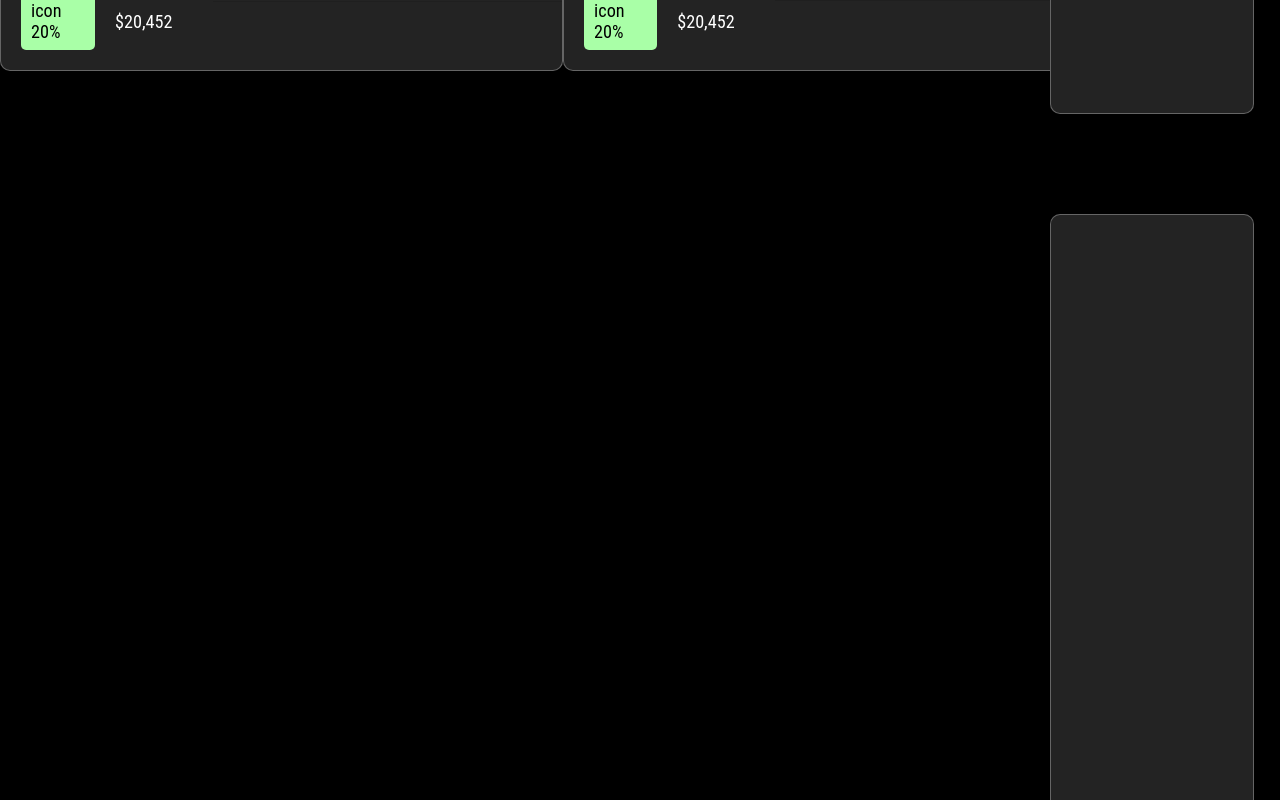
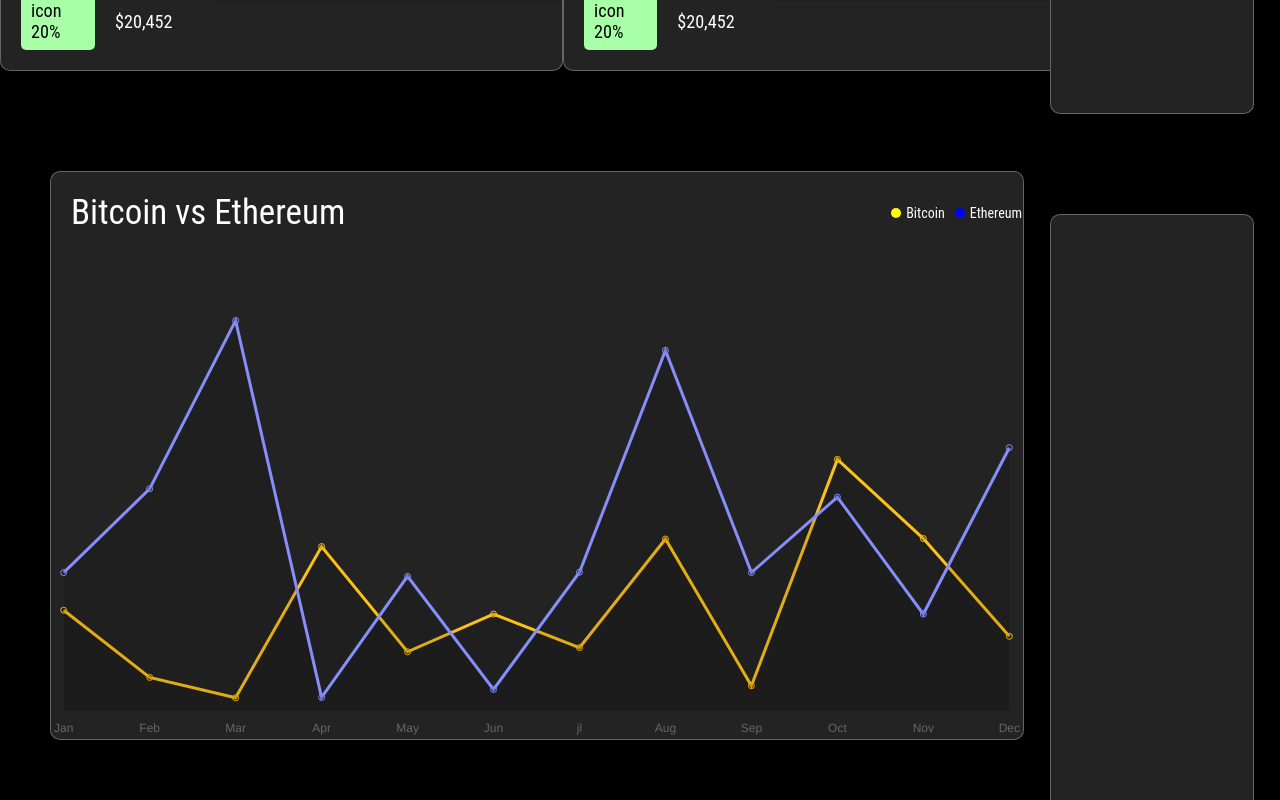
Before and after one commit to truevoidfalse/Mining, a React (Vite) app in the folder Mining/: page / in a window 1280 px wide. Shown: the part 300-1100 px from the top of the page. Built offline with nearby package versions, Linux system fonts and the light colour scheme; no server answers.

Commit message:
add ChartLine

```diff
--- a/Mining/src/UI/AreaLine/AreaLine.jsx
+++ b/Mining/src/UI/AreaLine/AreaLine.jsx
@@ -11,8 +11,8 @@
     Legend,
 } from 'chart.js';
 
+export const AreaLine = ({ props, width, height }) => {
 
-export const AreaLine = ({props, width, height}) => {
     ChartJS.register(
         CategoryScale,
         LinearScale,
--- /dev/null
+++ b/Mining/src/UI/ChartLine/ChartLine.jsx
@@ -0,0 +1,74 @@
+import { Line } from "react-chartjs-2";
+import {
+    Chart as ChartJS,
+    CategoryScale,
+    LinearScale,
+    PointElement,
+    LineElement,
+    Title,
+    Tooltip,
+    Filler,
+    Legend,
+} from 'chart.js';
+
+export const ChartLine = ({ props, width, height }) => {
+    console.log(props.ETHUSDT.map(el => el))
+    ChartJS.register(
+        CategoryScale,
+        LinearScale,
+        PointElement,
+        LineElement,
+        Title,
+        Tooltip,
+        Filler,
+        Legend
+    );
+
+    const options = {
+        responsive: true,
+        scales: {
+            y: {
+                display: false,
+                grid: {
+                    display: false
+                }
+            },
+            x: {
+                ticks: {
+                    maxRotation: 0,
+                    minRotation: 0
+                },
+                grid: {
+                    display: false
+                }
+            }
+        },
+        plugins: {
+            legend: {
+                display: false
+            },
+        },
+    };
+
+    const data = {
+        labels: ['Jan', 'Feb', 'Mar', 'Apr', 'May', 'Jun', 'jl', 'Aug', 'Sep', 'Oct', 'Nov', 'Dec'],
+        datasets: [
+            {
+                id: 1,
+                fill: true,
+                label: 'Etheur',
+                data: props.ETHUSDT.map(el => el),
+                borderColor: 'rgb(134, 142, 251)',
+            },
+            {
+                id: 2,
+                fill: true,
+                label: 'Bitcoin',
+                data: props.BTCUSDT.map(el => el),
+                borderColor: 'rgb(250, 193, 26)',
+            }
+        ],
+    };
+
+    return <Line options={options} datasetIdKey='id' data={data} width={width ? width : 'auto'} height={height ? height : 'auto'} />
+}
--- a/Mining/src/pages/Dashboard/Dashboard.jsx
+++ b/Mining/src/pages/Dashboard/Dashboard.jsx
@@ -7,6 +7,7 @@
 
 import { AreaLine } from '../../UI/AreaLine/AreaLine';
 import { PieLine } from '../../UI/PieLine/PieLine';
+import { ChartLine } from '../../UI/ChartLine/ChartLine';
 
 
 
@@ -87,6 +88,16 @@
                 )
             }
 
+
+            return () => {
+                SocketRef.current.close()
+            }
+        }
+    }, [
+
+    ])
+
+    useEffect(() => {
         const cryptoBitcoinFecthing = async () => {
             const { data } = await axios.get('https://api.binance.com/api/v3/depth?symbol=BTCUSDT')
             setCryptoCount((prev) => {
@@ -113,13 +124,7 @@
         }
         cryptoBitcoinFecthing()
         cryptoEtheurFecthing()
-            return () => {
-                SocketRef.current.close()
-            }
-        }
-    }, [
-
-    ])
+    }, [])
 
     return (
         <main className={styles.main}>
@@ -152,6 +157,27 @@
                         </div>
                     </div>
                 </section>
+                <section className={styles.Chart_section}>
+                    <div className={styles.ChartLine__container}>
+                        <div className={styles._header}>
+                            <h2 className={styles._title}>Bitcoin vs Ethereum</h2>
+                            <div className={styles._right_side}>
+                                <div className={styles._item}>
+                                    <span style={{backgroundColor: 'yellow'}} className={styles._circle}></span>
+                                    <h3>Bitcoin</h3>
+                                </div>
+                                <div className={styles._item}>
+                                    <span style={{backgroundColor: 'blue'}} className={styles._circle}></span>
+                                    <h3>Ethereum</h3>
+                                </div>
+                            </div>
+                        </div>
+                        <ChartLine props={{
+                            ETHUSDT: [1566, 1788, 2234, 1235, 1556, 1256, 1567, 2155, 1566, 1766, 1456, 1897],
+                            BTCUSDT: [1466, 1288, 1234, 1635, 1356, 1456, 1367, 1655, 1266, 1866, 1656, 1397]
+                        }}  />
+                    </div>
+                </section>
             </section>
             <section className={styles.right_side_section}>
                 <div className={styles.Area_pie__container}>
--- a/Mining/src/pages/Dashboard/Dashboard.module.sass
+++ b/Mining/src/pages/Dashboard/Dashboard.module.sass
@@ -45,6 +45,44 @@
                     width: 370px
                     margin-left: 40px
                     margin-top: 20px
+        .Chart_section
+            display: flex
+            flex-direction: column
+            justify-content: center
+            .ChartLine__container
+                display: flex
+                flex-direction: column
+                margin-top: 50px
+                margin-bottom: 50px
+                margin-left: 50px
+                background-color: rgb(35, 35, 35)
+                border: 1px solid rgba(255, 255, 255, .3)
+                border-radius: 10px
+                ._header
+                    display: flex
+                    margin: 20px 20px
+                    flex-direction: row
+                    justify-content: space-between
+                    ._title
+                        color: rgb(255, 255, 255)
+                        font-size: 2.5rem
+                    ._right_side
+                        display: flex
+                        flex-direction: row
+                        justify-content: space-between
+                        width: 12%
+                        ._item
+                            display: flex
+                            flex-direction: row
+                            justify-content: space-between
+                            align-items: center
+                            &:first-child
+                                margin-right: 10px
+                            ._circle
+                                width: 10px
+                                height: 10px
+                                margin-right: 5px
+                                border-radius: 50%
     .right_side_section
         display: flex
         flex-direction: column
```
Also changed, not shown: Mining/src/UI/ChartLine/ChartLine.module.sass (added). Lines whose indentation alone changed are shown as unchanged.
